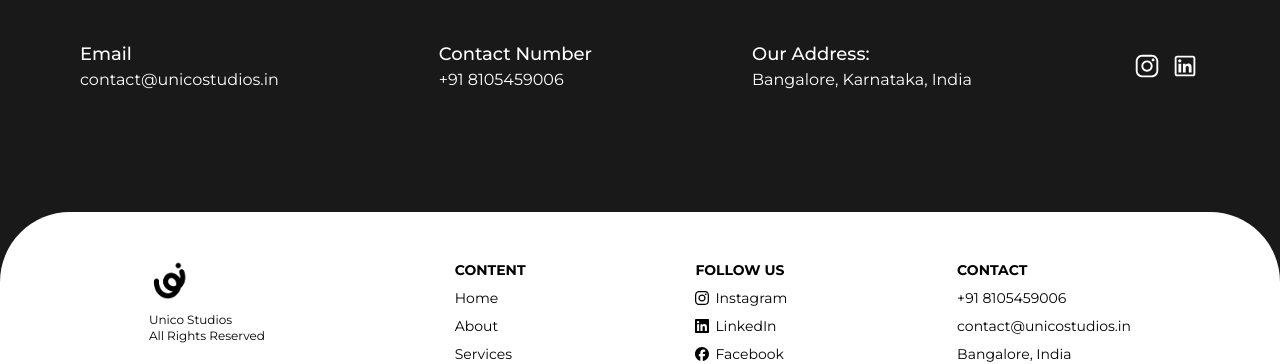
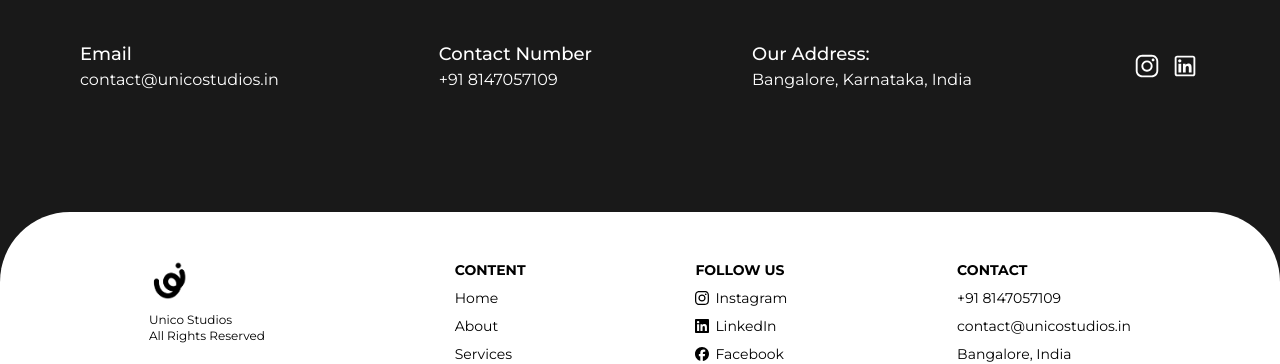
Before and after one commit to Unicostudios/UnicoLatest, a Next.js app: page /contact in a window 1280 px wide. Shown: the part 1715-2079 px from the top of the page. Built offline with nearby package versions, Linux system fonts and the light colour scheme.

Commit message:
feat : contact number changed

```diff
--- a/src/app/about/About.jsx
+++ b/src/app/about/About.jsx
@@ -56,7 +56,7 @@ export default function About() {
       <DarkGridHero
         h={"Let’s Build Something Unforgettable."}
         btn={"Book a Call"}
-        href={"https://wa.me/+918105459006"}
+        href={"https://wa.me/+918147057109"}
         target={"_blank"}
       />
       <Footer />
--- a/src/app/components/Footer.jsx
+++ b/src/app/components/Footer.jsx
@@ -64,8 +64,8 @@ export const Footer = ({ theme }) => {
               title="Contact"
               links={[
                 {
-                  title: "+91 8105459006",
-                  href: "https://wa.me/+918105459006",
+                  title: "+91 8147057109",
+                  href: "https://wa.me/+918147057109",
                 },
                 {
                   title: "contact@unicostudios.in",
--- a/src/app/components/ui/NavBtn.jsx
+++ b/src/app/components/ui/NavBtn.jsx
@@ -4,7 +4,7 @@ import { IoMdArrowForward } from "react-icons/io";
 const NavBtn = () => {
   return (
     <div className="flex">
-       <Link href="https://wa.me/+918105459006" target="_blank">
+       <Link href="https://wa.me/+918147057109" target="_blank">
       <div
         className={`
           relative z-0 flex items-center gap-2 overflow-hidden rounded-lg border-[1px]
--- a/src/app/contact/Contact.jsx
+++ b/src/app/contact/Contact.jsx
@@ -23,7 +23,7 @@ export default function Contact() {
         h1={"Let’s Build Something Unico Together"}
         p={"Have a project in mind? Let’s connect and make it real."}
         btn={"Get In Touch"}
-        href={"https://wa.me/+918105459006"}
+        href={"https://wa.me/+918147057109"}
         target={"_blank"}
       />
       <div className="flex flex-col gap-7 lg:gap-0 px-5 sm:px-14 lg:px-10 items-start lg:flex-row w-full justify-around py-16 text-white">
@@ -51,11 +51,11 @@ export default function Contact() {
         <div>
           <p className="font-montserrat-medium text-lg">Contact Number</p>
           <a
-            href="tel:+918105459006"
+            href="tel:+918147057109"
             target="_blank"
             className="hover:underline"
           >
-            +91 8105459006
+            +91 8147057109
           </a>
         </div>
         <div>
--- a/src/app/layout.jsx
+++ b/src/app/layout.jsx
@@ -108,7 +108,7 @@ export default function RootLayout({ children }) {
               "Unico Studios is the leading software development company in Bangalore offering custom software, web, and mobile app solutions.",
             contactPoint: {
               "@type": "ContactPoint",
-              telephone: "+91-8105459006",
+              telephone: "+91-8147057109",
               contactType: "Customer Service",
               email: "contact@unicostudios.in",
             },
--- a/src/app/work/Work.jsx
+++ b/src/app/work/Work.jsx
@@ -15,7 +15,7 @@ export default function Work() {
           "Explore how Unico Studios has redefined brand growth with design, tech, and strategy that delivers real, measurable results."
         }
         btn={"Book a call"}
-        href={"https://wa.me/+918105459006"}
+        href={"https://wa.me/+918147057109"}
       />
       <HighlightTabs />
       <DarkGridHero
```
Also changed, not shown: 1 other file (tests, documents, lock files or other folders).
